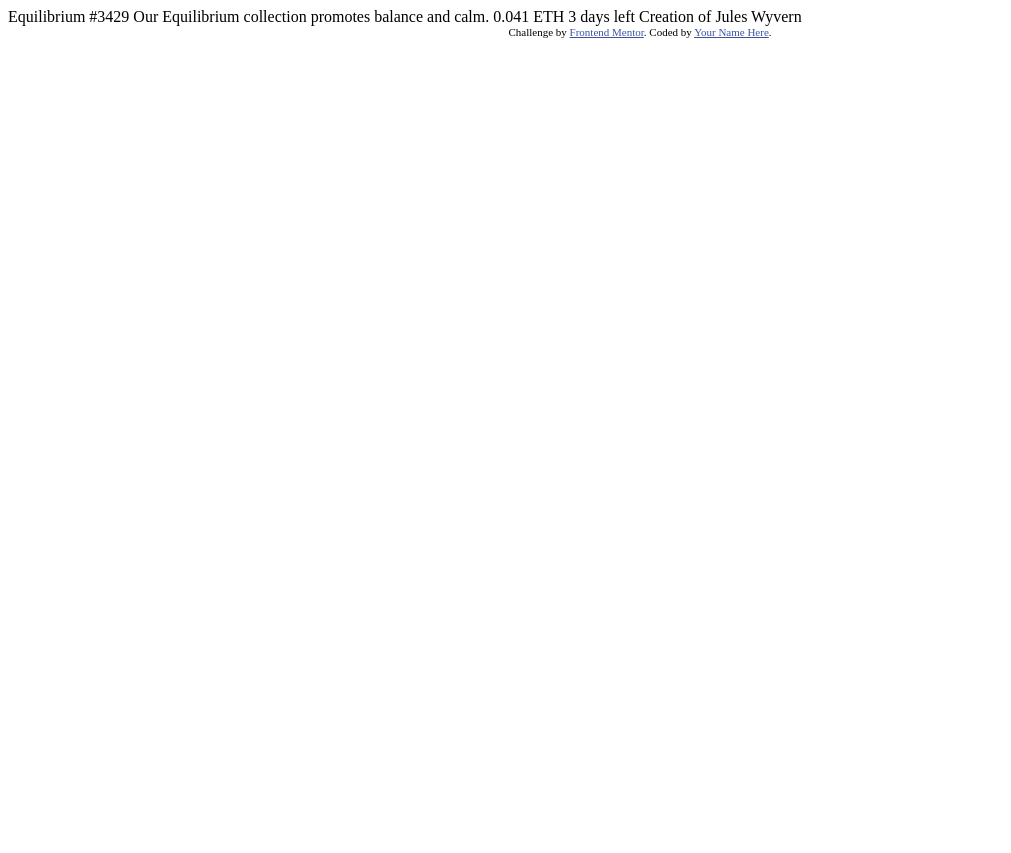
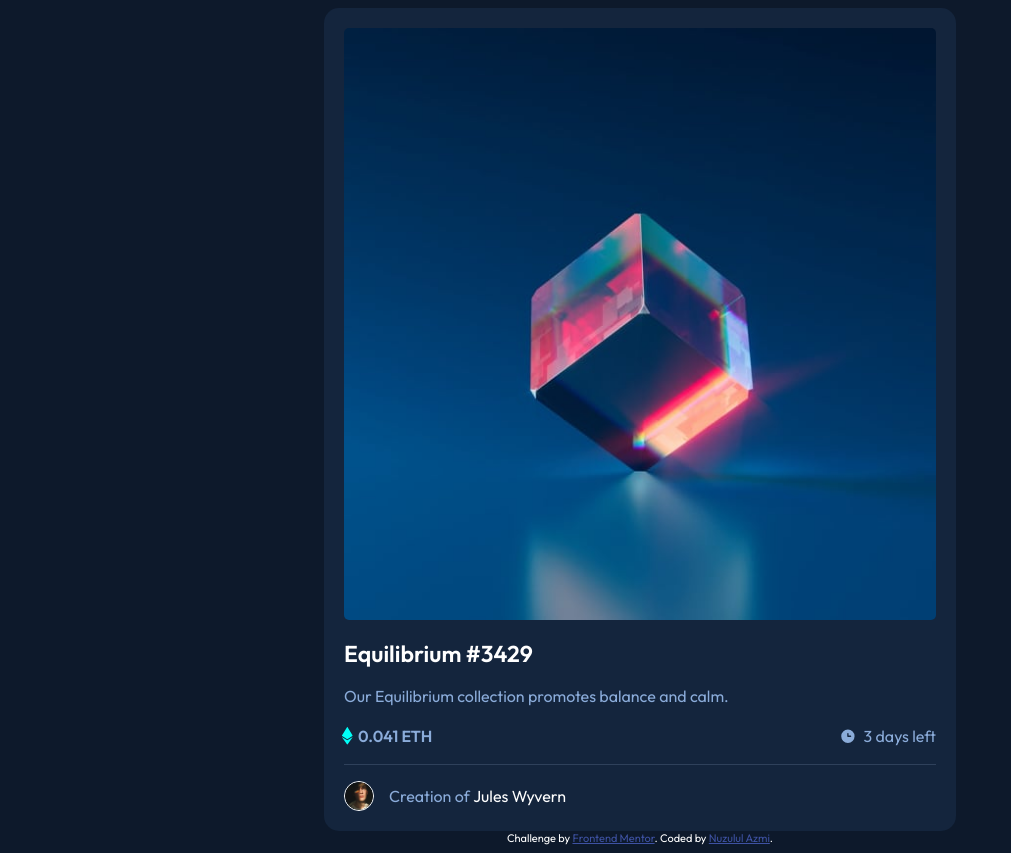
Before and after one commit to nuzulazmi/nft-preview-card, a plain HTML site: page index.html in a window 1280 px wide. Shown: the whole page, without its empty margins (0-1011 px from the left). Before the commit the page ends 800 px from the top, so only its background shows below. Drawn offline with Linux system fonts and the light colour scheme.

Commit message:
Changes to be committed: modified:   index.html modified:   styles.css

```diff
--- a/index.html
+++ b/index.html
@@ -1,33 +1,46 @@
 <!DOCTYPE html>
 <html lang="en">
+
 <head>
   <meta charset="UTF-8">
-  <meta name="viewport" content="width=device-width, initial-scale=1.0"> <!-- displays site properly based on user's device -->
+  <meta name="viewport" content="width=device-width, initial-scale=1.0">
+  <link rel="icon" type="image/png" sizes="32x32" href="./images/favicon-32x32.png">
+  <title>Frontend Mentor | NFT preview card component</title>
+  <link rel="stylesheet" href="styles.css">
+  <link rel="preconnect" href="https://fonts.googleapis.com">
+  <link rel="preconnect" href="https://fonts.gstatic.com" crossorigin>
+  <link href="https://fonts.googleapis.com/css2?family=Outfit:wght@300;400;600&display=swap" rel="stylesheet">
+</head>
 
-  <link rel="icon" type="image/png" sizes="32x32" href="./images/favicon-32x32.png">
-
-  <title>Frontend Mentor | NFT preview card component</title>
-
-  <!-- Feel free to remove these styles or customise in your own stylesheet 👍 -->
-  <style>
-    .attribution { font-size: 11px; text-align: center; }
-    .attribution a { color: hsl(228, 45%, 44%); }
-  </style>
-</head>
 <body>
 
-  Equilibrium #3429
+  <div class="container">
+    <picture>
+      <img src="./images/image-equilibrium.jpg" alt="image-equilibrium" style="width: 100%">
+    </picture>
+      <h1>Equilibrium #3429</h1>
 
-  Our Equilibrium collection promotes balance and calm.
+      <p style="margin: 0;">Our Equilibrium collection promotes balance and calm.</p>
 
-  0.041 ETH
-  3 days left
-
-  Creation of Jules Wyvern
-
+      <div class="price">
+        <p><strong><svg width="11" height="18" xmlns="http://www.w3.org/2000/svg">
+              <path d="M11 10.216 5.5 18 0 10.216l5.5 3.263 5.5-3.262ZM5.5 0l5.496 9.169L5.5 12.43 0 9.17 5.5 0Z"
+                fill="#00FFF8" />
+            </svg> 0.041 ETH</strong></p>
+        <p><svg width="17" height="17" xmlns="http://www.w3.org/2000/svg">
+            <path
+              d="M8.305 2.007a6.667 6.667 0 1 0 0 13.334 6.667 6.667 0 0 0 0-13.334Zm2.667 7.334H8.305a.667.667 0 0 1-.667-.667V6.007a.667.667 0 0 1 1.334 0v2h2a.667.667 0 0 1 0 1.334Z"
+              fill="#8BACD9" />
+          </svg> 3 days left</p>
+      </div>
+      <footer>
+      <p><img src="./images/image-avatar.png" class="image-avatar" alt="image-avatar">Creation of<span style="color:white;">&nbsp;Jules Wyvern</span></p>
+      </footer>
+  </div>
   <div class="attribution">
     Challenge by <a href="https://www.frontendmentor.io?ref=challenge" target="_blank">Frontend Mentor</a>.
-    Coded by <a href="#">Your Name Here</a>.
+    Coded by <a href="https://github.com/nuzulazmi" target="_blank">Nuzulul Azmi</a>.
   </div>
 </body>
+
 </html>
--- a/styles.css
+++ b/styles.css
@@ -0,0 +1,71 @@
+* {
+    box-sizing: border-box;
+}
+
+:root {
+    --Very-dark-blue-main-BG: hsl(217, 54%, 11%);
+    --Very-dark-blue-card-BG: hsl(216, 50%, 16%);
+    --Very-dark-blue-line: hsl(215, 32%, 27%);
+    --White: hsl(0, 0%, 100%);
+    --Soft-blue: hsl(215, 51%, 70%);
+    --Cyan: hsl(178, 100%, 50%);
+}
+
+body {
+    min-height: 100vh;
+    display: flex;
+    flex-direction: column;
+    justify-content: center;
+    align-items: center;
+    font-family: 'Outfit', sans-serif;
+    background-color: var(--Very-dark-blue-main-BG);
+}
+
+h1 {color: var(--White);font-size: 23px;}
+
+p {color: var(--Soft-blue);line-height: 1.5;}
+
+.container {
+    width: max(320px, 50%);
+    padding: 20px;
+    background-color: var(--Very-dark-blue-card-BG);
+    height: fit-content;
+    border-radius: 15px;
+}
+
+picture img {
+    border-radius: 5px;
+}
+
+.price {
+    display: flex;
+    justify-content: space-between;
+    border-bottom: 1px solid var(--Very-dark-blue-line);
+}
+
+.price svg {
+    transform: translate(-20%, 15%);
+}
+
+img.image-avatar {
+    width: 30px;
+    border: 1px solid var(--White);
+    margin-right: 15px;
+    border-radius: 50%;
+}
+
+footer p {
+    display: flex;
+    align-items: center;
+    margin-bottom: 0;
+}
+
+.attribution {
+    font-size: 11px;
+    text-align: center;
+    color: var(--White);
+}
+
+.attribution a {
+    color: hsl(228, 45%, 44%);
+}
```
